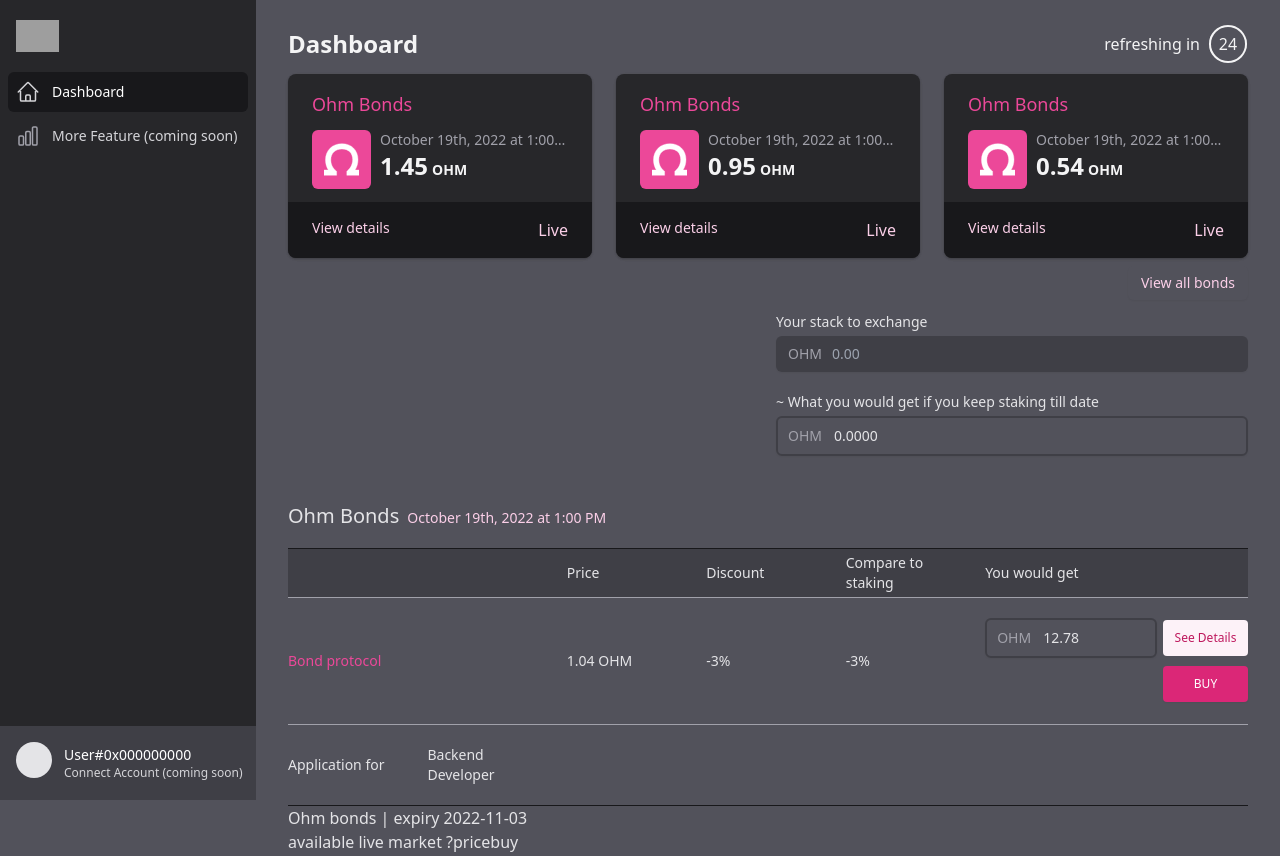
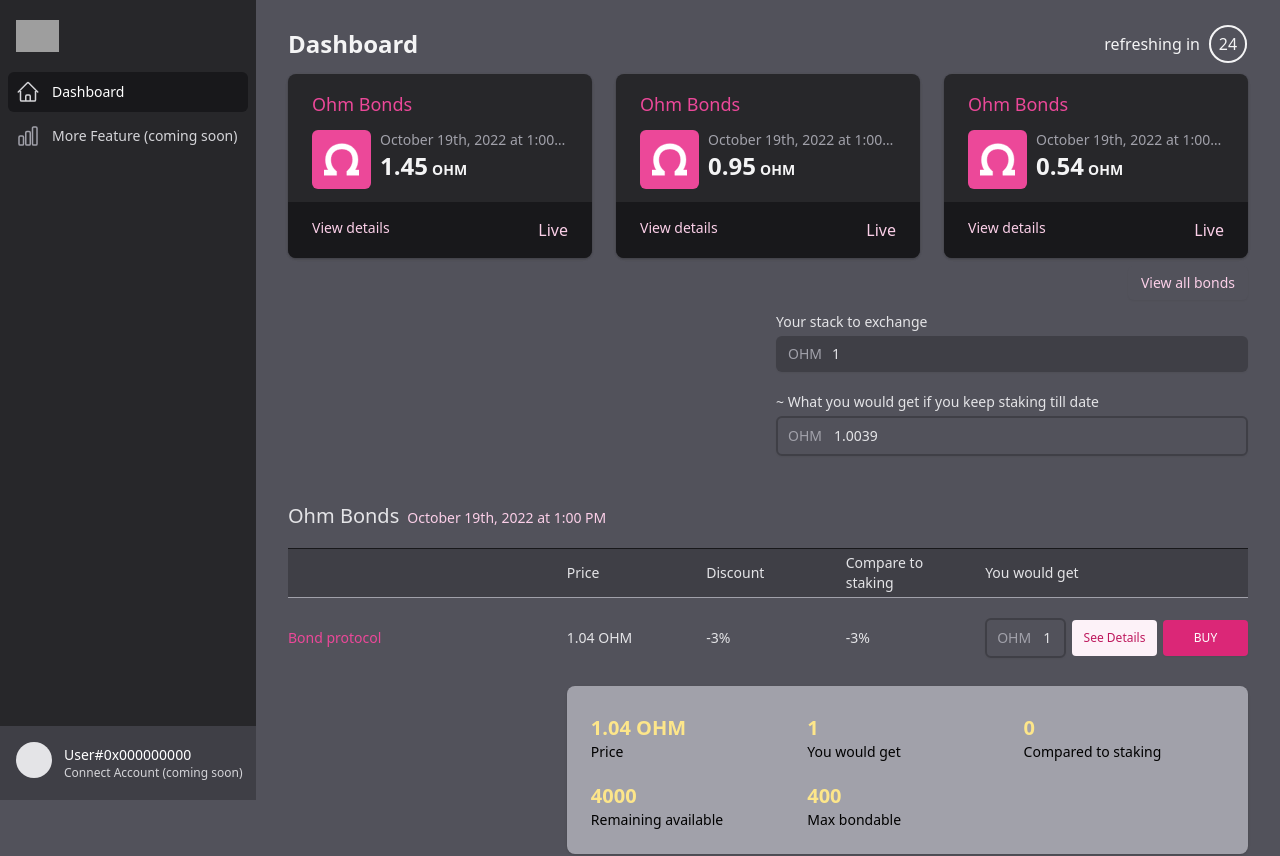
Before and after one commit to laurianek/ohmie-dashboard, a React (Vite) app: page / in a window 1280 px wide. Shown: the top 856 px of the page. Built offline with nearby package versions, Linux system fonts and the light colour scheme; grey boxes are pictures that could not be loaded.

Commit message:
wip styling + basic functionality; main body content

```diff
--- a/src/components/BondDisplay/BondDisplay.jsx
+++ b/src/components/BondDisplay/BondDisplay.jsx
@@ -8,9 +8,10 @@ import Header from './Header.jsx';
 import Row, { HeaderRow } from './Row.jsx';
 import Cell from './Cell.jsx';
 import { FakeInput } from './FakeInput.jsx';
+import { useStore } from '../../store.jsx';
 
 export default function BondDisplay() {
-  const userStack = 9.45;
+  const { userStack } = useStore();
   const currentBond = Object.values(data.bonds)[0];
   const market = currentBond.live_markets[0];
 
@@ -33,20 +34,43 @@ export default function BondDisplay() {
             <div className="font-medium sm:col-span-2 text-paris-500 text-xl sm:text-sm">
               {market.exchange.name}
             </div>
-            <Cell label={'Price'}>{market.price} OHM</Cell>
+            <Cell label={'Price'}>
+              {market.price} {market.currency}
+            </Cell>
             <Cell label={'Discount'}>{market.discount}</Cell>
             <Cell label={'Comp. staking'}>{market.discount}</Cell>
             <Cell
               label={'You would get'}
               className="sm:col-span-2 flex justify-end flex-wrap gap-1.5"
             >
-              <FakeInput currency={'OHM'}>{12.78}</FakeInput>
+              <FakeInput currency={market.currency}>{userStack || 0}</FakeInput>
               <SecondaryButton className="min-w-[85px] min-h-[36px] my-0.5">
                 See Details
               </SecondaryButton>
-              <PrimaryButton className="min-w-[85px] min-h-[36px] my-0.5">
+              <PrimaryButton
+                link={market.buy_link}
+                className="min-w-[85px] min-h-[36px] my-0.5"
+              >
                 BUY
               </PrimaryButton>
+            </Cell>
+            <Cell className="col-span-5 col-start-3">
+              <div className="bg-lisbon-400 shadow rounded-lg px-4 py-5 sm:p-6 mt-3 text-black">
+                <div className="grid grid-cols-3 gap-4">
+                  {getExtraStats(market, userStack).map(
+                    ({ label, value }, i) => (
+                      <div key={`${label}-${i}`}>
+                        <div className="mt-1 flex items-baseline justify-between md:block lg:flex">
+                          <div className="flex items-baseline text-xl font-semibold text-parisII-200">
+                            {value}
+                          </div>
+                        </div>
+                        <div className="text-sm font-normal">{label}</div>
+                      </div>
+                    )
+                  )}
+                </div>
+              </div>
             </Cell>
           </Row>
 
@@ -59,3 +83,32 @@ export default function BondDisplay() {
     </>
   );
 }
+
+function getExtraStats(market, userStack = 0, userPL = 0) {
+  const {
+    price,
+    currency,
+    remaining_available,
+    total_amount_available,
+    min_sale_price,
+    end_timestamp,
+    max_bondable_single_tx,
+  } = market;
+  const base = [
+    { label: 'Price', value: `${price} ${currency}` },
+    { label: 'You would get', value: userStack },
+    { label: 'Compared to staking', value: userPL },
+  ];
+
+  if (market.remaining_available) {
+    return base.concat([
+      { label: 'Remaining available', value: remaining_available },
+      { label: 'Max bondable', value: max_bondable_single_tx },
+    ]);
+  }
+  return base.concat([
+    { label: 'Total amount in auction', value: total_amount_available },
+    { label: 'Min. sale price', value: min_sale_price },
+    { label: 'Gnosis option ending', value: end_timestamp },
+  ]);
+}
--- a/src/components/YourStake.jsx
+++ b/src/components/YourStake.jsx
@@ -1,10 +1,25 @@
-import React, { useState } from 'react';
+import React, { useState, useEffect, useRef } from 'react';
 import { calculate_rebase_for_x_days } from '../util/index.js';
+import { useStore } from '../store.jsx';
+
+const shortTime = 500;
 
 export default function YourStake() {
-  const [value, setValue] = useState('');
+  const { userStack, setUserStack } = useStore();
+  const [value, setValue] = useState(userStack);
+  const timeoutRef = useRef({ index: undefined });
   const handleChange = (e) => setValue(e.target.value);
   const rebases = calculate_rebase_for_x_days(value, 20);
+
+  useEffect(() => {
+    if (userStack !== value) {
+      clearTimeout(timeoutRef.current.index);
+      timeoutRef.current.index = setTimeout(
+        () => setUserStack(value),
+        shortTime
+      );
+    }
+  }, [value, userStack, timeoutRef]);
 
   return (
     <div className="sm:grid sm:grid-cols-3 lg:grid-cols-2 gap-4">
--- a/src/store.jsx
+++ b/src/store.jsx
@@ -10,6 +10,7 @@ export const ONE = 'one';
 export function useStoreTopLevel() {
   const [currentBondId, setCurrentBond] = useState(undefined);
   const [shownBonds, setShownBonds] = useState(PARTIAL);
+  const [userStack, setUserStack] = useState(1);
 
   const changeCurrentBond = (bondId) => {
     setShownBonds((v) => {
@@ -39,9 +40,11 @@ export function useStoreTopLevel() {
   return {
     currentBondId,
     shownBonds,
+    userStack,
     changeCurrentBond,
     getBondCardClassName,
     toggleShownBonds,
+    setUserStack,
   };
 }
 
```
